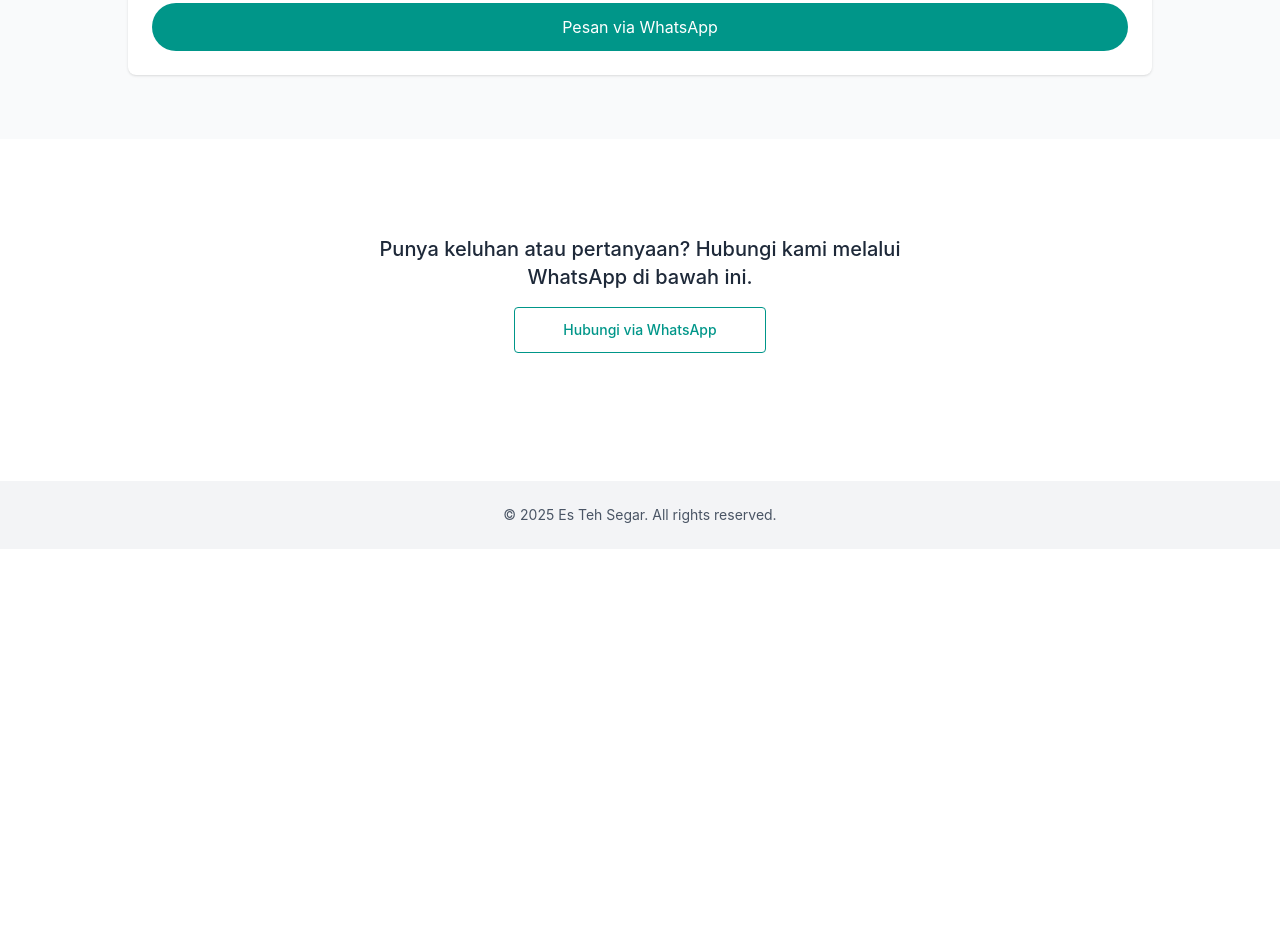
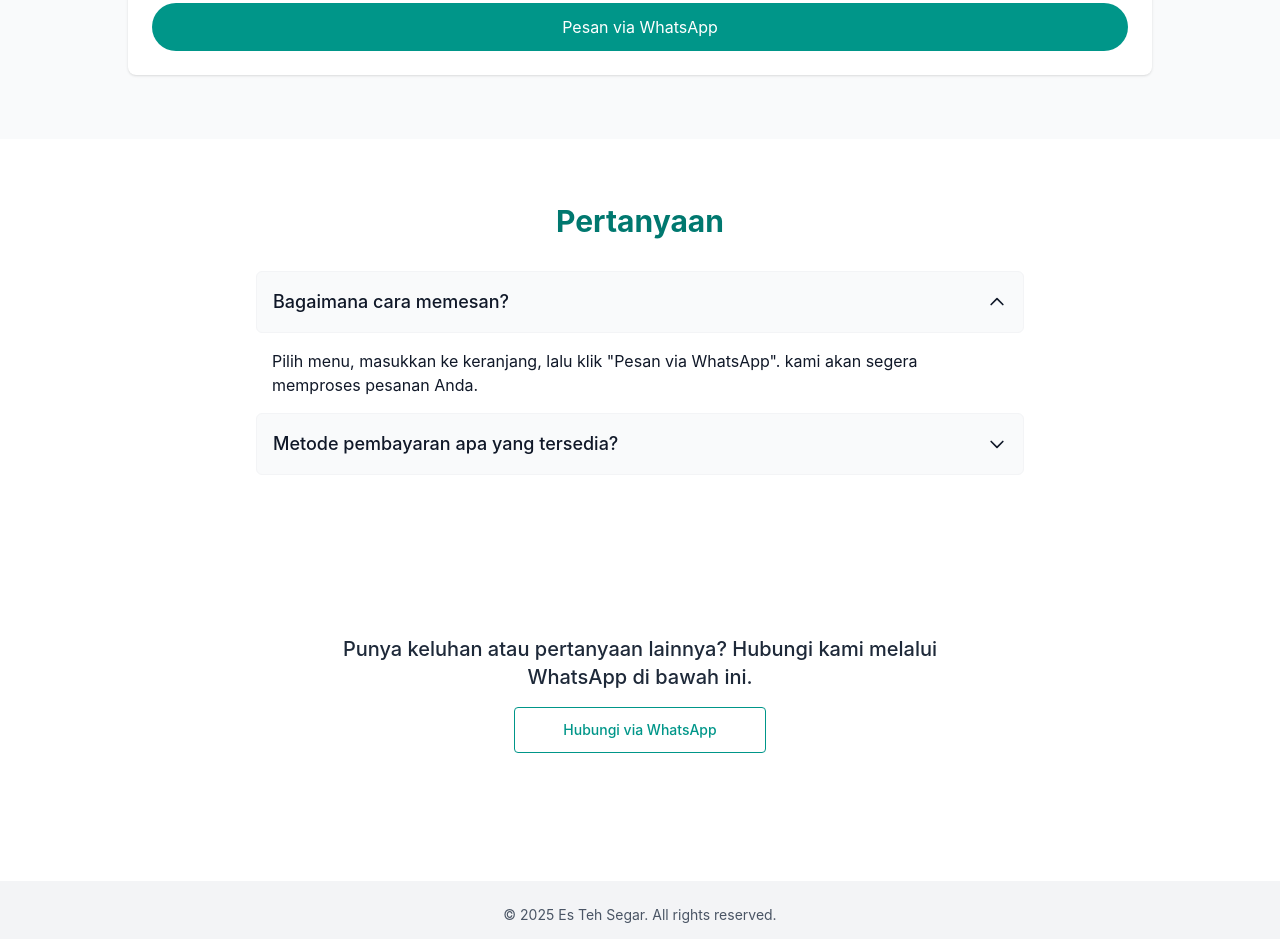
Before and after one commit to nendraJzz/testing, a website: page index.html in a window 1280 px wide. Shown: the part 2409-3348 px from the top of the page. Before the commit the page ends 2958 px from the top, so only its background shows below. Drawn offline with Linux system fonts and the light colour scheme.

Commit message:
add:faqs

```diff
--- a/index.html
+++ b/index.html
@@ -108,9 +108,52 @@
     </div>
   </section>
 
+<!-- FAQ Section -->
+<section class="py-16 px-4 bg-white">
+  <div class="max-w-3xl mx-auto">
+    <h2 class="text-3xl font-bold text-center text-teal-700 mb-8">Pertanyaan</h2>
+
+    <div class="space-y-4">
+      <details class="group [&_summary::-webkit-details-marker]:hidden" open>
+        <summary class="flex items-center justify-between gap-1.5 rounded-md border border-gray-100 bg-gray-50 p-4 text-gray-900">
+          <h3 class="text-lg font-medium">Bagaimana cara memesan?</h3>
+          <svg class="size-5 shrink-0 transition-transform duration-300 group-open:-rotate-180"
+               xmlns="http://www.w3.org/2000/svg" fill="none" viewBox="0 0 24 24"
+               stroke="currentColor">
+            <path stroke-linecap="round" stroke-linejoin="round" stroke-width="2"
+                  d="M19 9l-7 7-7-7" />
+          </svg>
+        </summary>
+        <p class="px-4 pt-4 text-gray-900">
+          Pilih menu, masukkan ke keranjang, lalu klik "Pesan via WhatsApp". kami akan segera memproses pesanan Anda.
+      </p>
+        </p>
+      </details>
+
+      <details class="group [&_summary::-webkit-details-marker]:hidden">
+        <summary class="flex items-center justify-between gap-1.5 rounded-md border border-gray-100 bg-gray-50 p-4 text-gray-900">
+          <h3 class="text-lg font-medium">Metode pembayaran apa yang tersedia?</h3>
+          <svg class="size-5 shrink-0 transition-transform duration-300 group-open:-rotate-180"
+               xmlns="http://www.w3.org/2000/svg" fill="none" viewBox="0 0 24 24"
+               stroke="currentColor">
+            <path stroke-linecap="round" stroke-linejoin="round" stroke-width="2"
+                  d="M19 9l-7 7-7-7" />
+          </svg>
+        </summary>
+        <p class="px-4 pt-4 text-gray-900">
+            Bisa bayar langsung saat ambil, saat diantar (COD), atau via QRIS dengan mengirim bukti pembayaran.
+        </p>
+      </details>
+
+    </div>
+  </div>
+</section>
+
+
+
 <div class="flex flex-col items-center justify-center text-center gap-4 px-6 py-8 max-w-2xl mx-auto mt-16 mb-24">
   <p class="text-gray-800 text-lg md:text-xl font-medium">
-    Punya keluhan atau pertanyaan? Hubungi kami melalui WhatsApp di bawah ini.
+    Punya keluhan atau pertanyaan lainnya? Hubungi kami melalui WhatsApp di bawah ini.
   </p>
   <a
     class="inline-block rounded-sm border border-teal-600 px-12 py-3 text-sm font-medium text-teal-600 hover:bg-teal-600 hover:text-white focus:ring-3 focus:outline-hidden"
```
Also changed, not shown: output.css.
